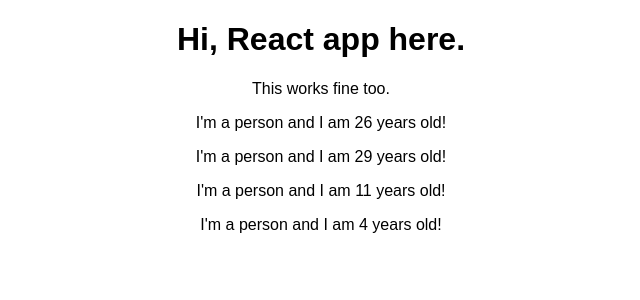
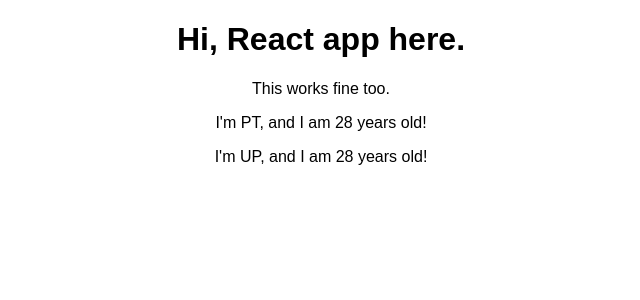
Before and after one commit to Swaroopd92/React, a React (Create React App) app in the folder react-complete-guide/: page / in a window 1280 px wide. Shown: the top 300 px of the page, without its empty margins (319-959 px from the left). Built offline with nearby package versions, Linux system fonts and the light colour scheme.

Commit message:
Added attributes/props to the JSX code, and accessed the props in the Person component.

```diff
--- a/react-complete-guide/src/App.js
+++ b/react-complete-guide/src/App.js
@@ -8,10 +8,8 @@
       <div className="App">
         <h1>Hi, React app here.</h1>
         <p>This works fine too.</p>
-        <Person />
-        <Person />
-        <Person />
-        <Person />
+        <Person name = 'PT' age = '28'/>
+        <Person name = 'UP' age = '28'> Her hobbies: Working</Person>
       </div>
     );
     // return React.createElement('div', {className: 'App'}, React.createElement('h1', null, 'Let\'s see if this works.'));
--- a/react-complete-guide/src/Person/Person.js
+++ b/react-complete-guide/src/Person/Person.js
@@ -1,7 +1,7 @@
 import React from 'react';
 
-const person = () => {
-    return <p>I'm a person and I am {Math.floor(Math.random() * 30)} years old!</p>
+const person = (props) => {
+    return <p>I'm {props.name}, and I am {props.age} years old!</p>
 };
 
 export default person;
```
